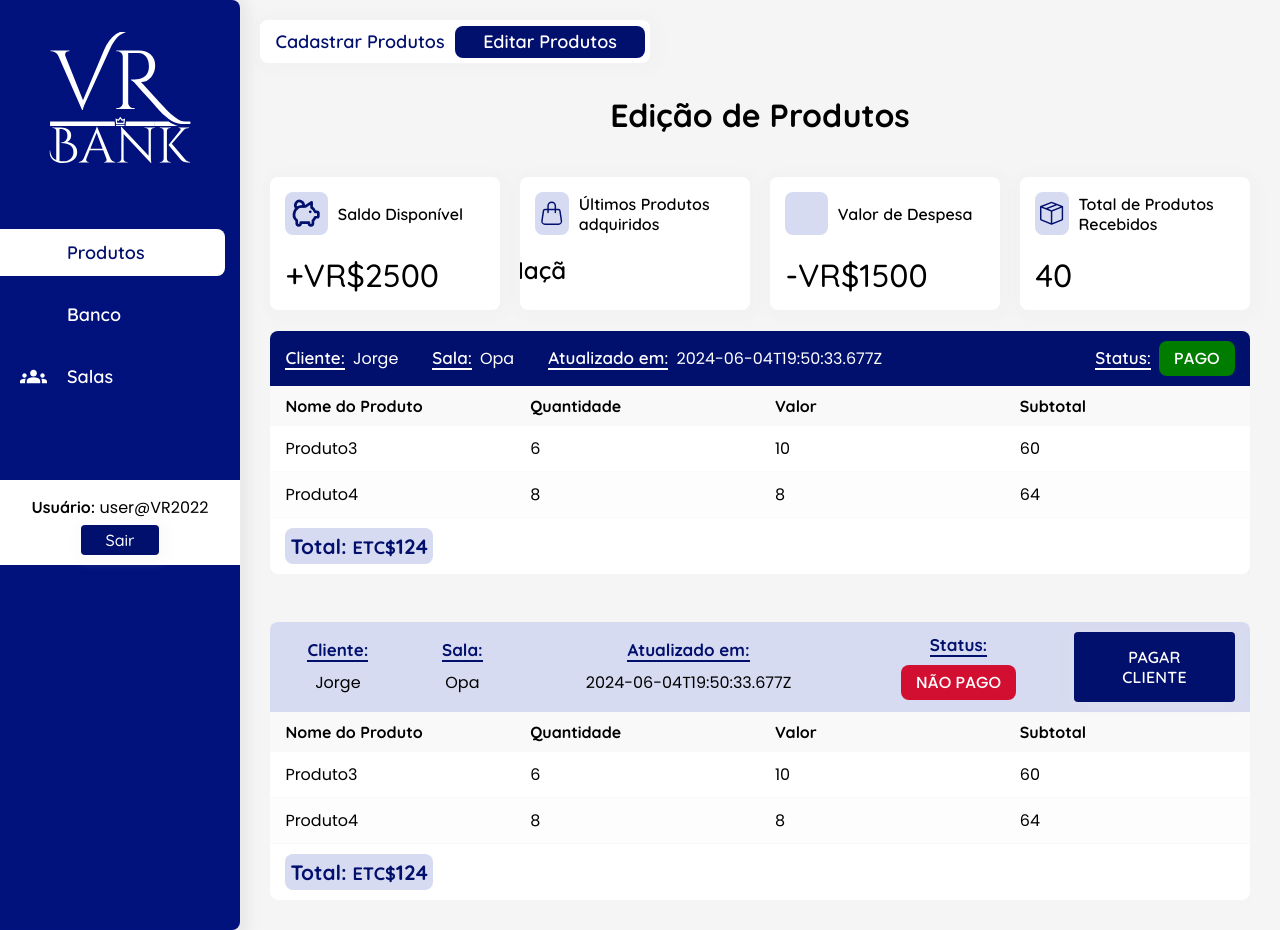
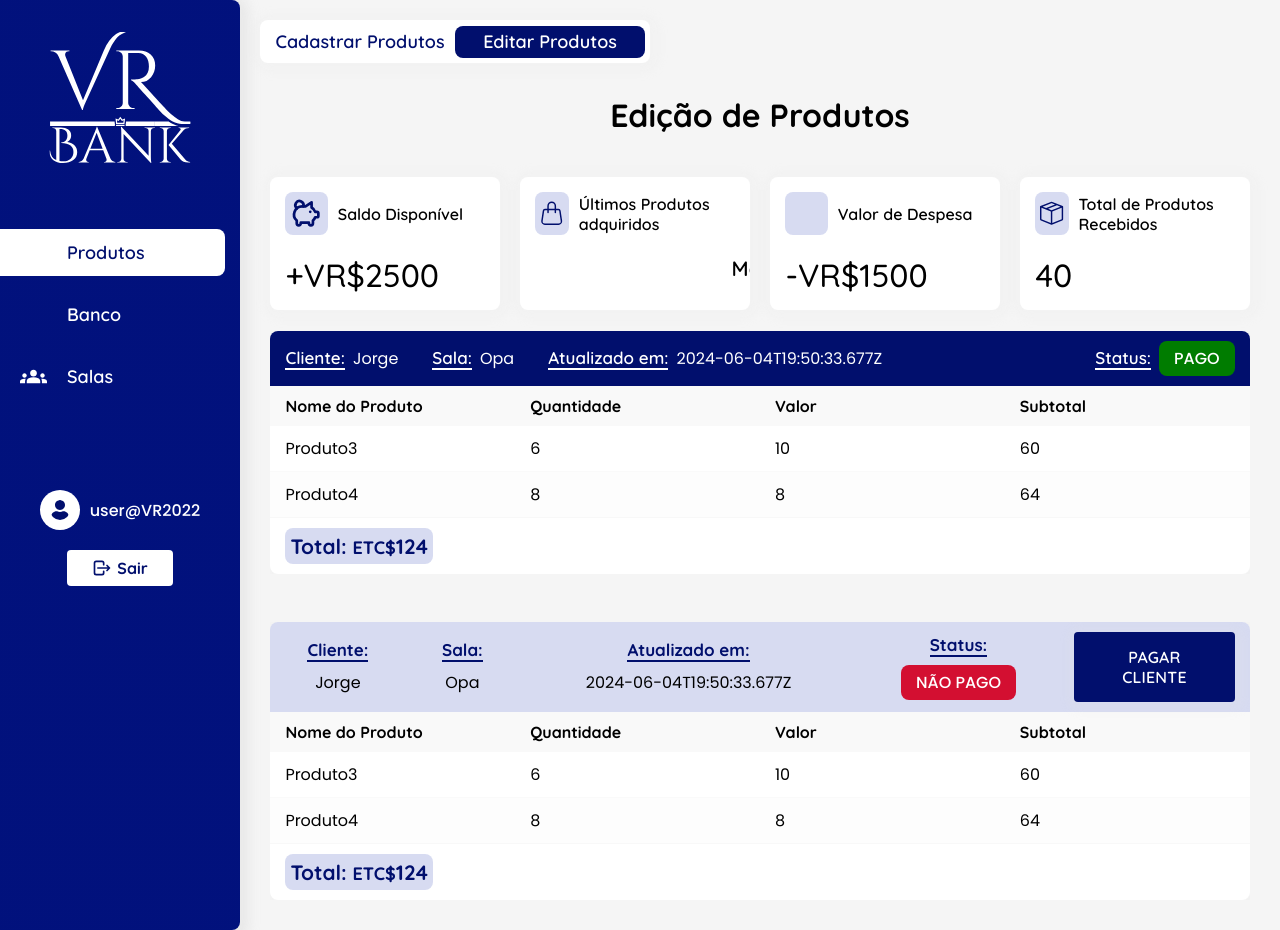
Before and after one commit to NatanALima/projeto-vrbank, a React (Create React App) app in the folder client/: page /editprods in a window 1280 px wide. Built offline with nearby package versions, Linux system fonts and the light colour scheme; some icons are missing.

Commit message:
refactor(client): altera estilização geral
- Altera responsividade e estilização da aba de Navegação
- Altera estilização de exibição de InfoExtra

```diff
--- a/client/src/assets/css/InfoExtra.module.css
+++ b/client/src/assets/css/InfoExtra.module.css
@@ -79,25 +79,26 @@ Fim Título Content
 }
 
 .infoExtra__content .content__infoDinamic {
+    display: flex;
+    justify-content: center;
+    gap: 20px;
+    width: 500px;
     align-items: normal;
-    font-size: 1.5em;
+    font-size: 1.3em;
     font-weight: 600;
+    animation: autoScrollText 10s alternate linear infinite;
 }
 
-.infoExtra__content .content__infoDinamic p {
-    white-space: nowrap;
-    animation: autoScrollText 13s alternate linear infinite;
-
-}
+.infoExtra__content .content__infoDinamic p { white-space: nowrap; }
 
 @keyframes autoScrollText {
     from {
-        transform: translateX(-100%);
+        transform: translateX(-115%);
 
     }
 
     to {
-        transform: translateX(100%);
+        transform: translateX(85%);
     }
 }
 
--- a/client/src/assets/css/Navbar.module.css
+++ b/client/src/assets/css/Navbar.module.css
@@ -107,30 +107,65 @@ Estilização da área de Informações de Login
 ===================================================================
 */
 .navContent__info .navContent__info__login {
-    text-align: center;
-    background-color: white;
-    color: black;
+    display: flex;
+    flex-direction: column;
+    align-items: center;
+    justify-content: center;
+    gap: 20px;
     margin-top: 5em;
     padding: 10px 20px;
+    text-align: center;
+    color: white;
 
 }
 
-.navContent__info__login p.info__login__user {
-    margin: 5px 0;
-    font-weight: bold;
+
+/*
+~~~~~~~~~~~~~~~~~~~~~~~~~~~~~~~~~~~~~~~~~~~~~~~~~
+     Informações de Login (ícone e UserName)
+~~~~~~~~~~~~~~~~~~~~~~~~~~~~~~~~~~~~~~~~~~~~~~~~~
+*/
+
+.info__login__user {
+    display: flex;
+    align-items: center;
+    gap: 10px;
+}
+
+.info__login__user .login__user__icon {
+    color: var(--colorSec);
+    font-size: 2.5em;
+    background-color: white;
+    padding: 10px;
+    border-radius: 50px;
 
 }
 
-p.info__login__user span {
+.info__login__user p.login__user__name {
+    margin: 5px 0;
+    font-weight: 500;
     font-family: var(--fontSec);
-    font-weight: 400;
+}
 
-}
+/*
+~~~~~~~~~~~~~~~~~~~~~~~~~~~~~~~~~~~~~~~~~~~~~~~~~
+                Botão de Logout
+~~~~~~~~~~~~~~~~~~~~~~~~~~~~~~~~~~~~~~~~~~~~~~~~~
+*/
 
 .navContent__info__login button.info__login__btn {
     margin: auto;
-    background-color: var(--colorSec);
-    padding: 5px 25px;
+    padding: 8px 25px;
+    background-color: white;
+    color: var(--colorSec);
+    font-weight: bold;
+    box-shadow: none;
+    gap: 5px;
+}
+
+.navContent__info__login button.info__login__btn
+.login__btn__icon {
+    font-size: 20px;
 }
 
 
@@ -200,6 +235,7 @@ p.info__login__user span {
     .navContent__info {
         display: flex;
         align-items: center;
+        gap: 25px;
     }
 
     .navContent__info ul {
@@ -231,10 +267,16 @@ p.info__login__user span {
     }
 
     .navContent__info .navContent__info__login {
+        display: block;
         margin: 0;
         padding: 10px;
         border-radius: var(--borderRadiusFix);
     }
+
+    .info__login__user { display: block; }
+
+    .info__login__user p.login__user__name { margin-bottom: 10px; }
+
 }
 
 @media only screen and (max-width: 767px) {
@@ -273,6 +315,31 @@ p.info__login__user span {
         font-size: 2em;
     }
 
+    .navContent__info .navContent__info__login {
+        background-color: white;
+        color: var(--colorSec);
+        padding: 10px 20px;
+        font-size: 1.3em;
+    }
+
+    .info__login__user .login__user__icon {
+        background-color: var(--colorSec);
+        color: white;
+    }
+
+    .info__login__user p.login__user__name { color: black; }
+
+    .navContent__info__login button.info__login__btn {
+        padding: 15px 30px;
+        background-color: var(--colorSec);
+        color: white;
+    }
+
+    .navContent__info__login button.info__login__btn
+    .login__btn__icon {
+        font-size: 25px;
+    }
+
     .navContent__menuBtn {
         display: flex;
     }
--- a/client/src/components/navBar/Navbar.js
+++ b/client/src/components/navBar/Navbar.js
@@ -12,6 +12,10 @@ import {MdGroups} from 'react-icons/md';
 //navBarMenu Responsive
 import { HiMenu as IconMenu} from "react-icons/hi";
 import { useState } from "react";
+//Ícone de Usuário
+import { FaUser as IconUser} from "react-icons/fa";
+//Ícone de Logout
+import { TbLogout as IconLogout} from "react-icons/tb";
 
 
 
@@ -31,8 +35,14 @@ export default function Navbar() {
             <section className={`${styles.navContent__info} ${isActiveMenu ? styles.navContent__info__active : ""}`}>
                 <Navlist listContent={listContent} styles={styles}/>
                 <div className={styles.navContent__info__login}>
-                    <p className={styles.info__login__user}>Usuário: <span>user@VR2022</span></p>
-                    <button className={styles.info__login__btn}>Sair</button>
+                    <div className={styles.info__login__user}>
+                        <IconUser className={styles.login__user__icon}/>
+                        <p className={styles.login__user__name}>user@VR2022</p>
+                    </div>
+                    <button className={styles.info__login__btn}>
+                        <IconLogout className={styles.login__btn__icon}/>
+                        Sair
+                    </button>
                 </div>
             </section>
             <button className={styles.navContent__menuBtn} onClick={() => setIsActiveMenu(prevValue => !prevValue)}>
```
